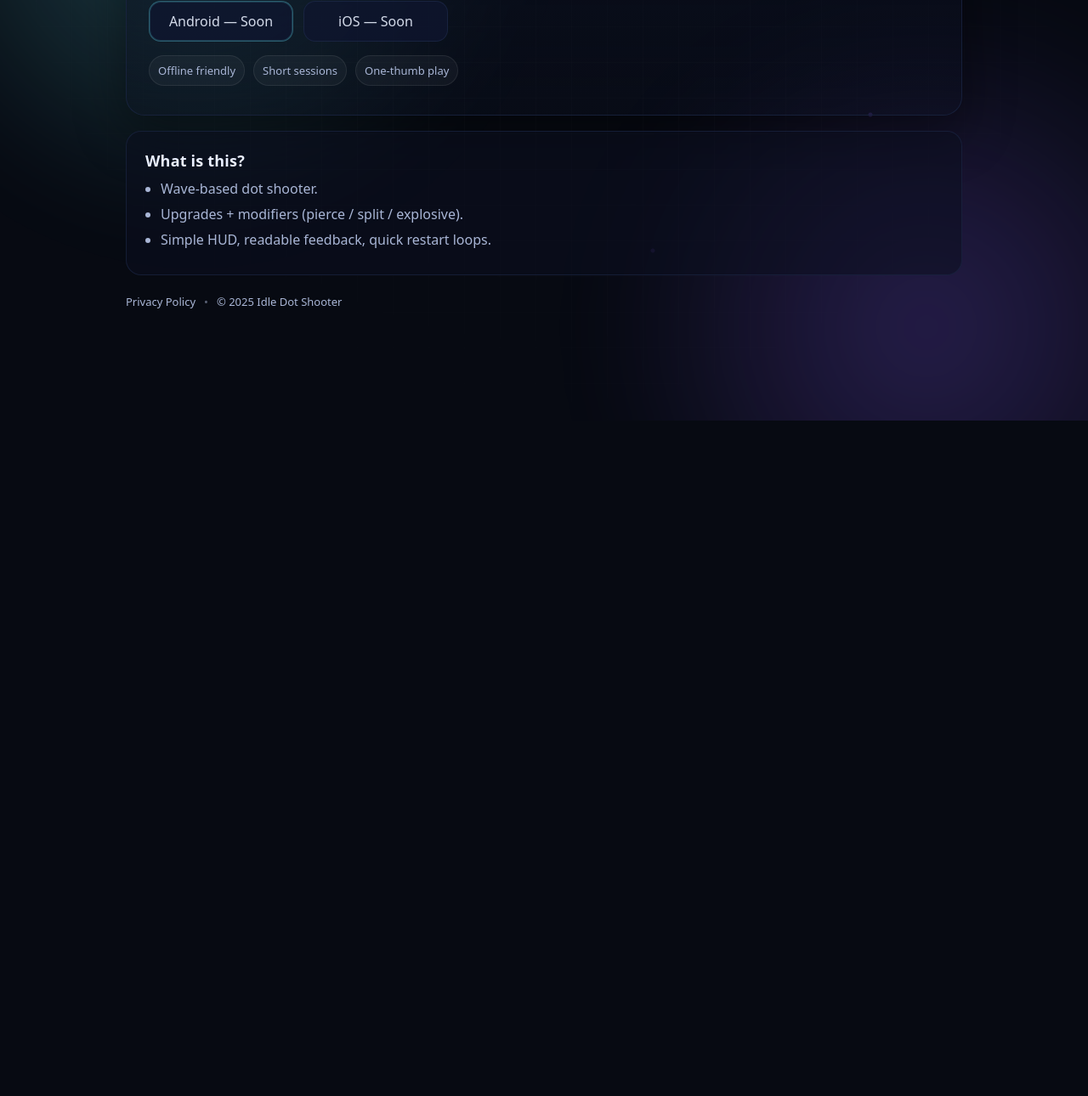
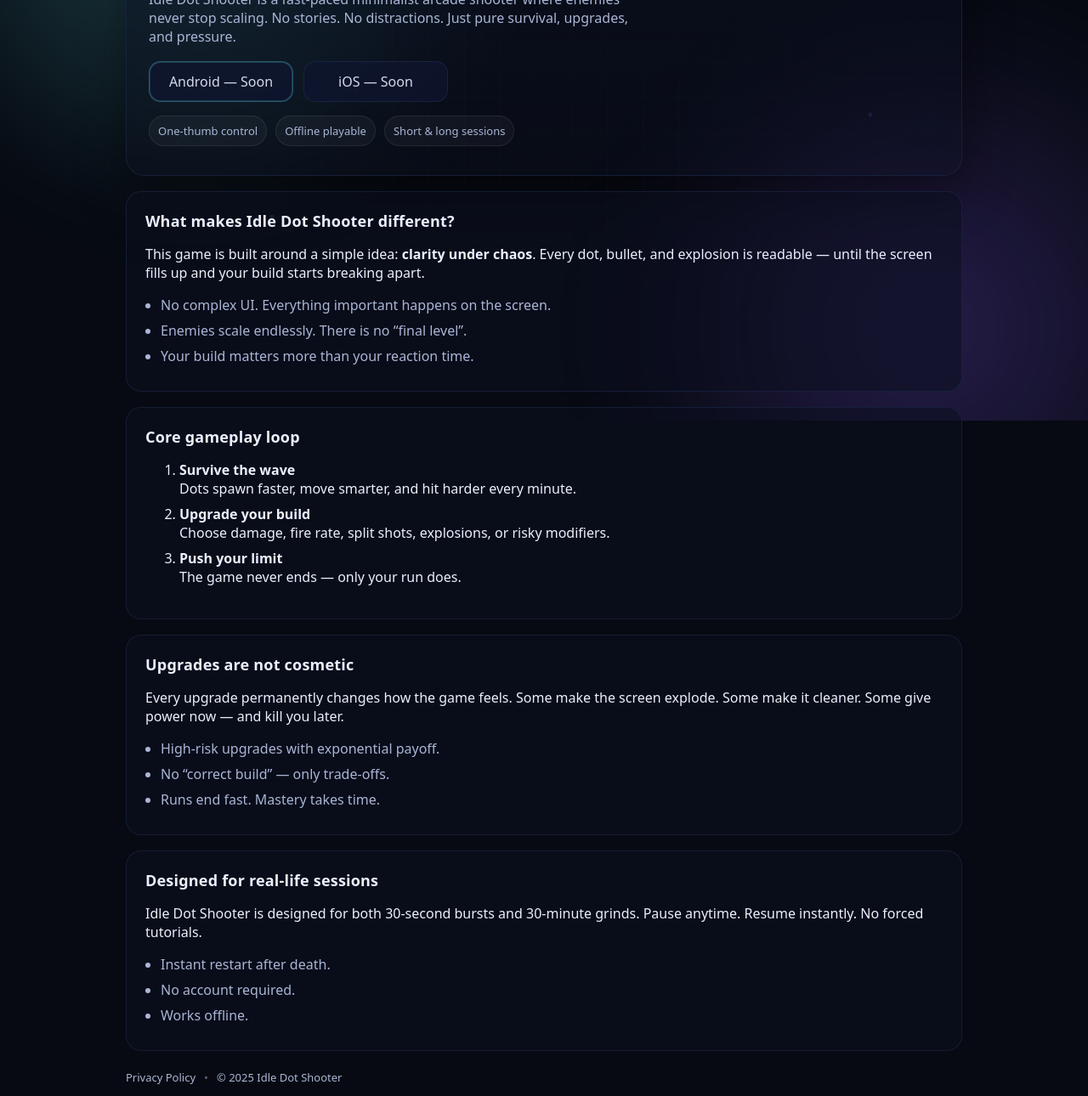
Before and after one commit to dangnhh92/dotshooter_landing, a plain HTML site: page index.html in a window 1280 px wide. Shown: the part 305-1595 px from the top of the page at 85% size. Before the commit the page ends 800 px from the top, so only its background shows below. Drawn offline with Linux system fonts and the light colour scheme.

Commit message:
Revise game description and improve text elements
Updated the game description and modified various text elements to enhance clarity and engagement.

```diff
--- a/index.html
+++ b/index.html
@@ -1,10 +1,10 @@
 <!doctype html>
-<html lang="vi">
+<html lang="en">
 <head>
   <meta charset="utf-8" />
   <meta name="viewport" content="width=device-width,initial-scale=1" />
   <title>Idle Dot Shooter</title>
-  <meta name="description" content="Idle Dot Shooter — survive waves, upgrade builds, and push your score." />
+  <meta name="description" content="Idle Dot Shooter — a minimalist arcade shooter with intense waves, brutal upgrades, and endless scaling." />
   <link rel="stylesheet" href="./styles.css" />
 </head>
 <body>
@@ -21,44 +21,103 @@
       <span class="brand-name">Idle Dot Shooter</span>
     </div>
     <nav class="nav">
-      <a href="#download">Download</a>
       <a href="./policy.html">Policy</a>
     </nav>
   </header>
 
   <main class="wrap">
+    <!-- HERO -->
     <section class="hero">
-      <div class="badge">Mobile • Arcade • Idle-ish</div>
-      <h1>Survive. Upgrade. Melt dots.</h1>
+      <div class="badge">Arcade • Shooter • Endless</div>
+      <h1>
+        A screen full of dots.<br/>
+        One mistake and you’re done.
+      </h1>
       <p class="sub">
-        Fast waves, clean controls, satisfying upgrades. Links will be added when stores are ready.
+        Idle Dot Shooter is a fast-paced minimalist arcade shooter where enemies never stop scaling.
+        No stories. No distractions. Just pure survival, upgrades, and pressure.
       </p>
 
-      <div class="cta" id="download">
-        <a class="btn primary" href="javascript:void(0)" aria-disabled="true" title="Soon">
+      <div class="cta">
+        <div class="btn primary" aria-disabled="true">
           Android — Soon
-        </a>
-        <a class="btn" href="javascript:void(0)" aria-disabled="true" title="Soon">
+        </div>
+        <div class="btn" aria-disabled="true">
           iOS — Soon
-        </a>
+        </div>
       </div>
 
       <div class="meta">
-        <div class="pill">Offline friendly</div>
-        <div class="pill">Short sessions</div>
-        <div class="pill">One-thumb play</div>
+        <div class="pill">One-thumb control</div>
+        <div class="pill">Offline playable</div>
+        <div class="pill">Short & long sessions</div>
       </div>
     </section>
 
+    <!-- WHAT MAKES IT DIFFERENT -->
     <section class="card">
-      <h2>What is this?</h2>
+      <h2>What makes Idle Dot Shooter different?</h2>
+      <p class="card-text">
+        This game is built around a simple idea: <strong>clarity under chaos</strong>.
+        Every dot, bullet, and explosion is readable — until the screen fills up and your build
+        starts breaking apart.
+      </p>
       <ul>
-        <li>Wave-based dot shooter.</li>
-        <li>Upgrades + modifiers (pierce / split / explosive).</li>
-        <li>Simple HUD, readable feedback, quick restart loops.</li>
+        <li>No complex UI. Everything important happens on the screen.</li>
+        <li>Enemies scale endlessly. There is no “final level”.</li>
+        <li>Your build matters more than your reaction time.</li>
       </ul>
     </section>
 
+    <!-- GAMEPLAY LOOP -->
+    <section class="card">
+      <h2>Core gameplay loop</h2>
+      <ol class="steps">
+        <li>
+          <strong>Survive the wave</strong><br/>
+          Dots spawn faster, move smarter, and hit harder every minute.
+        </li>
+        <li>
+          <strong>Upgrade your build</strong><br/>
+          Choose damage, fire rate, split shots, explosions, or risky modifiers.
+        </li>
+        <li>
+          <strong>Push your limit</strong><br/>
+          The game never ends — only your run does.
+        </li>
+      </ol>
+    </section>
+
+    <!-- UPGRADE PHILOSOPHY -->
+    <section class="card">
+      <h2>Upgrades are not cosmetic</h2>
+      <p class="card-text">
+        Every upgrade permanently changes how the game feels.
+        Some make the screen explode. Some make it cleaner.
+        Some give power now — and kill you later.
+      </p>
+      <ul>
+        <li>High-risk upgrades with exponential payoff.</li>
+        <li>No “correct build” — only trade-offs.</li>
+        <li>Runs end fast. Mastery takes time.</li>
+      </ul>
+    </section>
+
+    <!-- SESSION DESIGN -->
+    <section class="card">
+      <h2>Designed for real-life sessions</h2>
+      <p class="card-text">
+        Idle Dot Shooter is designed for both 30-second bursts and 30-minute grinds.
+        Pause anytime. Resume instantly. No forced tutorials.
+      </p>
+      <ul>
+        <li>Instant restart after death.</li>
+        <li>No account required.</li>
+        <li>Works offline.</li>
+      </ul>
+    </section>
+
+    <!-- FOOTER -->
     <footer class="foot">
       <a href="./policy.html">Privacy Policy</a>
       <span class="sep">•</span>
```
